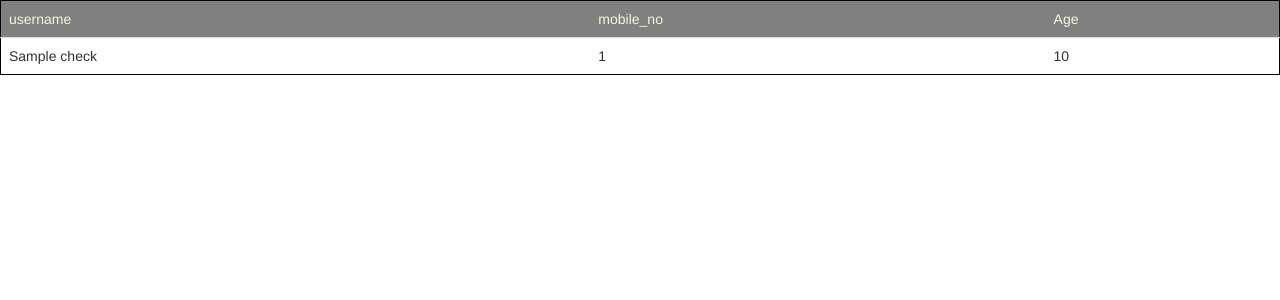
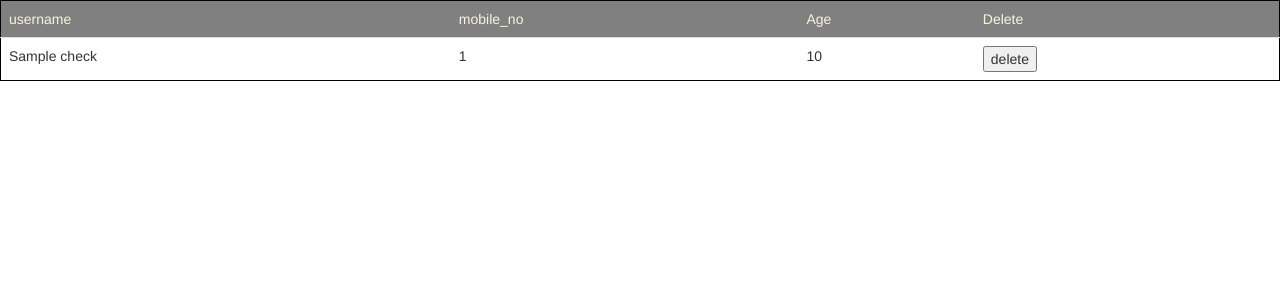
Before and after one commit to harshil585581/car_project, a Django app: page /home/signup_view in a window 1280 px wide. Shown: the top 300 px of the page. Run offline with Django 5.2, Linux system fonts and the light colour scheme; tables that the repository leaves empty hold one stand-in row (values such as "Sample post"); some libraries are stand-ins or nearby versions.

Commit message:
added delete function to view html

```diff
--- a/home/urls.py
+++ b/home/urls.py
@@ -8,5 +8,6 @@ urlpatterns = [
     path("login_check",views.login_check.as_view(),name="login_check"),
 
     path("create_signup", views.create_signup.as_view(),name="create_signup"),
-    path("signup_view", views.signup_view.as_view(),name="signup_view")
+    path("signup_view", views.signup_view.as_view(),name="signup_view"),
+    path("delete_register", views.delete_register.as_view(),name="delete_register")
 ]
--- a/home/views.py
+++ b/home/views.py
@@ -53,3 +53,11 @@ class signup_view(TemplateView):
         user_data = signup_check.objects.all()
         context = { 'userdata': user_data}
         return context
+
+
+
+class delete_register(APIView):
+    def post(self, request):
+        cmob = request.POST['cmob']
+        signup_check.objects.filter(cmob=cmob).delete()
+        return JsonResponse({"status": "pass"})
--- a/templates/home/home.html
+++ b/templates/home/home.html
@@ -15,7 +15,7 @@
     <!-- Google Fonts -->
     <link rel="stylesheet" href="https://fonts.googleapis.com/css2?family=Open+Sans:wght@400;600&display=swap">
 
-    <title>Sudeeksha Cars</title>
+    <title>Fury Cars</title>
 
 
 </head>
--- a/templates/home/login.html
+++ b/templates/home/login.html
@@ -27,7 +27,7 @@
                     <button type="submit" onclick="check()">Login</button>
                </form>
                 <div class="message">
-                    <p>Don't have an account? <a href="/register.html">Register here</a></p>
+                    <p>Don't have an account? <a href="/home/register_page">Register here</a></p>
                     <p><a href="/forgot-password">Forgot password?</a></p>
                 </div>
             </div>
--- a/templates/home/register.html
+++ b/templates/home/register.html
@@ -35,7 +35,7 @@
                     <button type="submit" onclick="check()">Register</button>
                 </div>
                 <div class="message">
-                    <p>Have an account? <a onclick="login()">Login here</a></p>
+                    <p>Have an account? <a href="">Login here</a></p>
                 </div>
             </div>
         </div>
--- a/templates/view_signup.html
+++ b/templates/view_signup.html
@@ -19,6 +19,7 @@
                 <td>username</td>
                 <td>mobile_no</td>
                 <td>Age</td>
+                <td>Delete</td>
             </tr>
         </thead>
         <tbody>
@@ -27,10 +28,28 @@
                 <td>{{ obj.name }} </td>
                 <td>{{ obj.cmob }}</td>
                 <td>{{ obj.age }}</td>
+                <td><button onclick="delete_record('{{obj.cmob}}')">delete</button></td>
             </tr>
             {% endfor %}
         </tbody>
     </table>
 
+    <script>
+    function delete_record(cmob)
+        {
+           $.ajax({
+            type: "POST",
+            url: "{% url 'delete_register' %}",
+            data: {"cmob": cmob},
+            success: function(data)
+            {
+                window.location.replace("/home/signup_view");
+            }
+
+           });
+        }
+    </script>
+
+
 </body>
 </html>
```
